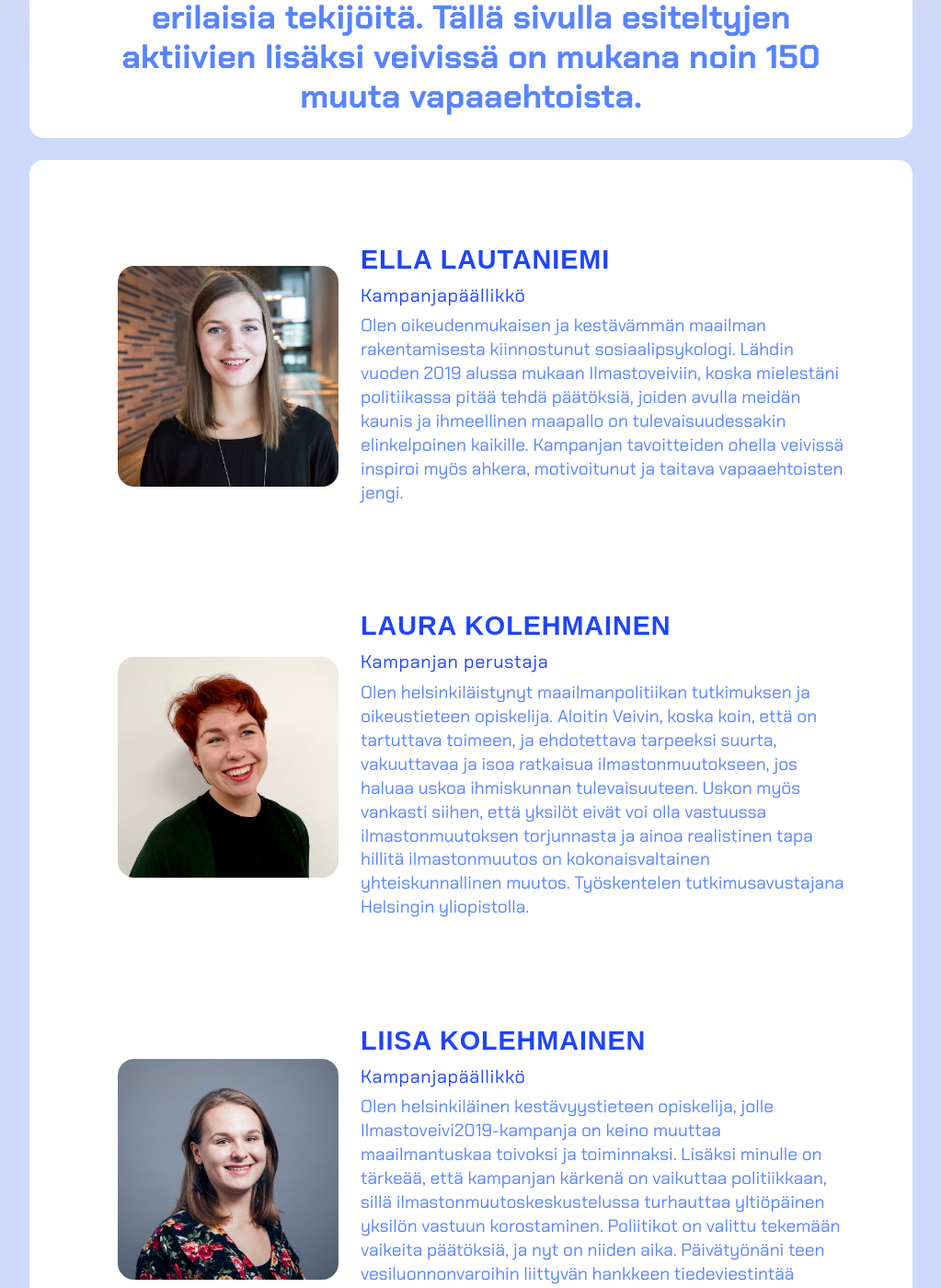
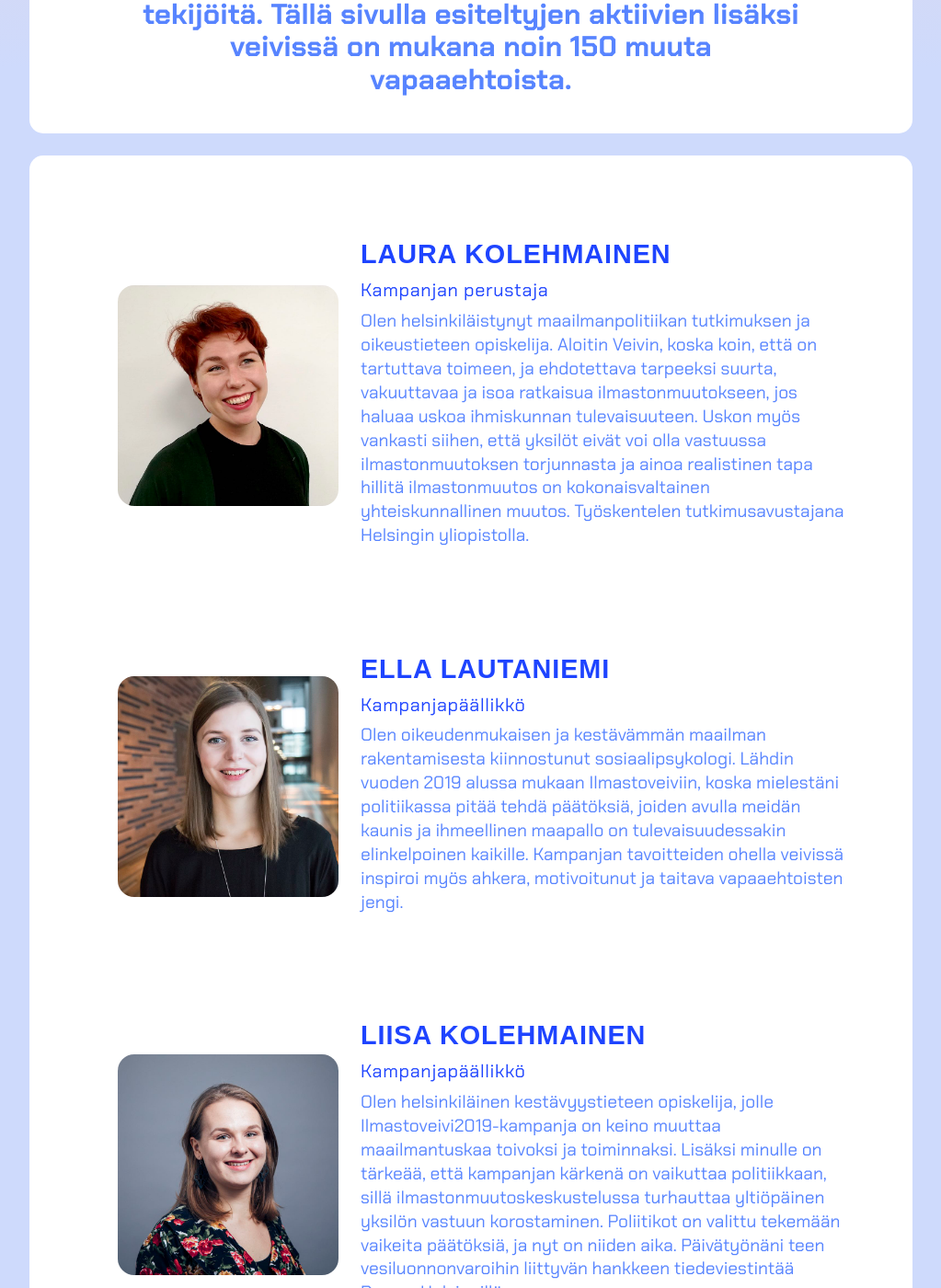
Before and after one commit to ilmastoveivi/ilmastoveivi.github.io, a Jekyll site: the page built from tekijat.md, in a window 1280 px wide and 1400 px high, scrolled down 775 px. Shown: the whole window at 92% size, without its empty margins (128-1151 px from the left). Built offline with Jekyll 4.4.1, drawn with Linux system fonts in a browser that asks for light colours; nearby versions of some CDN libraries; some web fonts are replaced.

Commit message:
Changed url, ingress style and campaigners order

```diff
--- a/_data/menu/fi.yml
+++ b/_data/menu/fi.yml
@@ -5,4 +5,4 @@
 - name: Kampanja
   link: /kampanja
 - name: Tekijät
-  link: /tekijät
+  link: /tekijat
--- a/_layouts/campaigners.html
+++ b/_layouts/campaigners.html
@@ -5,11 +5,11 @@
 {% include banner.html banner-title=page.page-title %}
 
 <section class="clearfix animated fadeIn">
-    <h4>{{page.page-ingress}}</h4>
+    <p class="intro">{{page.page-ingress}}</p>
 </section>
 
 <section class="clearfix animated fadeIn">
-    {% assign campaigners=site.data.campaigners[page.lang] | sort: "name" %}
+    {% assign campaigners=site.data.campaigners[page.lang] %}
     {% for person in campaigners %}
         {% include bio.html name=person.name title=person.title description=person.description img=person.img %}
     {% endfor %}
```
Also changed, not shown: _data/campaigners/fi.yml (+20 -20 lines), tekijat.md (renamed from tekijät.md).
